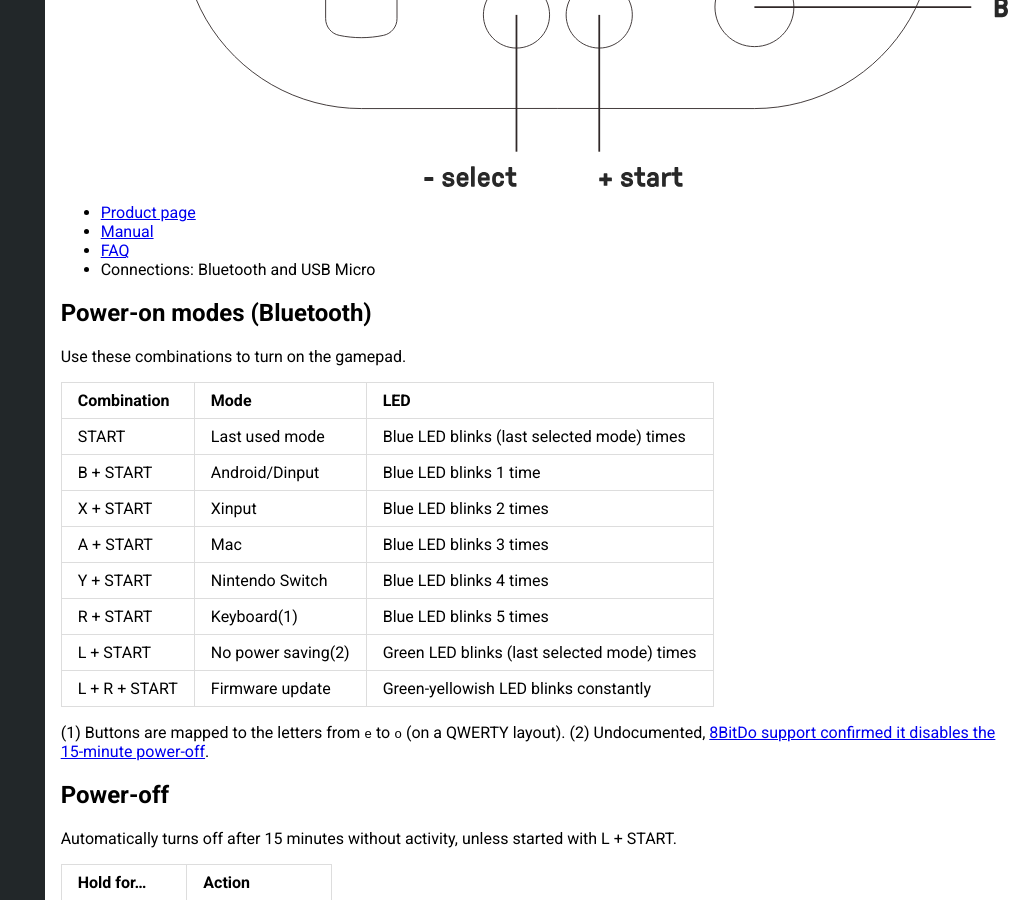
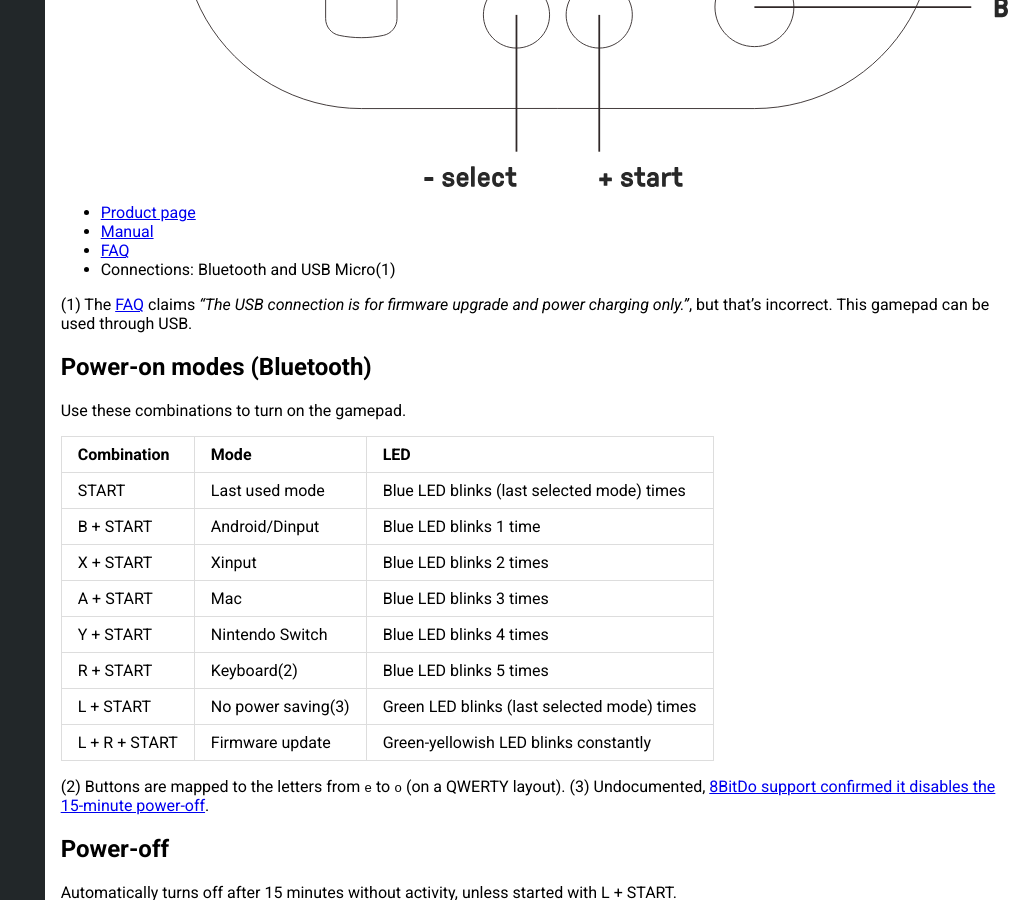
Before and after one commit to denilsonsa/gamepad-cheatsheet, a Jekyll site: the page built from _gamepads/8BitDo_Zero_2.md, in a window 1280 px wide and 900 px high, scrolled down 385 px. Shown: the whole window, without its empty margins (254-1280 px from the left). Built offline with Jekyll 4.4.1, drawn with Linux system fonts in a browser that asks for light colours.

Commit message:
Despite what the FAQ says, Zero 2 can be used through USB

```diff
--- a/_gamepads/8BitDo_Zero_2.md
+++ b/_gamepads/8BitDo_Zero_2.md
@@ -10,7 +10,9 @@ model: Zero 2
 * [Product page](https://www.8bitdo.com/zero2/)
 * [Manual](https://download.8bitdo.com/Manual/Controller/Zero2/Zero2_Manual.pdf)
 * [FAQ](https://support.8bitdo.com/faq/zero2.html)
-* Connections: Bluetooth and USB Micro
+* Connections: Bluetooth and USB Micro(1)
+
+(1) The [FAQ](https://support.8bitdo.com/faq/zero2.html) claims *“The USB connection is for firmware upgrade and power charging only.”*, but that's incorrect. This gamepad can be used through USB.
 
 ## Power-on modes (Bluetooth)
 
@@ -23,12 +25,12 @@ B + START     | Android/Dinput     | Blue LED blinks 1 time
 X + START     | Xinput             | Blue LED blinks 2 times
 A + START     | Mac                | Blue LED blinks 3 times
 Y + START     | Nintendo Switch    | Blue LED blinks 4 times
-R + START     | Keyboard(1)        | Blue LED blinks 5 times
-L + START     | No power saving(2) | Green LED blinks (last selected mode) times
+R + START     | Keyboard(2)        | Blue LED blinks 5 times
+L + START     | No power saving(3) | Green LED blinks (last selected mode) times
 L + R + START | Firmware update    | Green-yellowish LED blinks constantly
 
-(1) Buttons are mapped to the letters from `e` to `o` (on a QWERTY layout).
-(2) Undocumented, [8BitDo support confirmed it disables the 15-minute power-off](https://www.reddit.com/r/8bitdo/comments/f37ovb/8bitdo_zero_2_lstart_blinks_green_led_why/).
+(2) Buttons are mapped to the letters from `e` to `o` (on a QWERTY layout).
+(3) Undocumented, [8BitDo support confirmed it disables the 15-minute power-off](https://www.reddit.com/r/8bitdo/comments/f37ovb/8bitdo_zero_2_lstart_blinks_green_led_why/).
 
 ## Power-off
 
```
